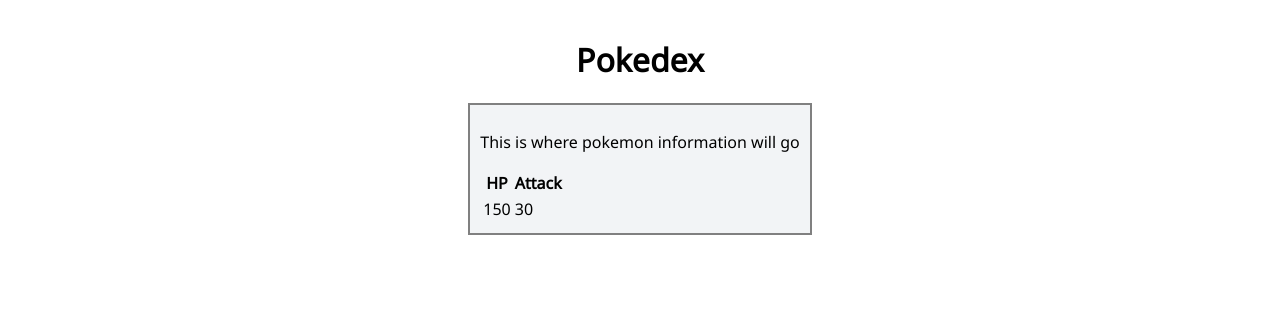
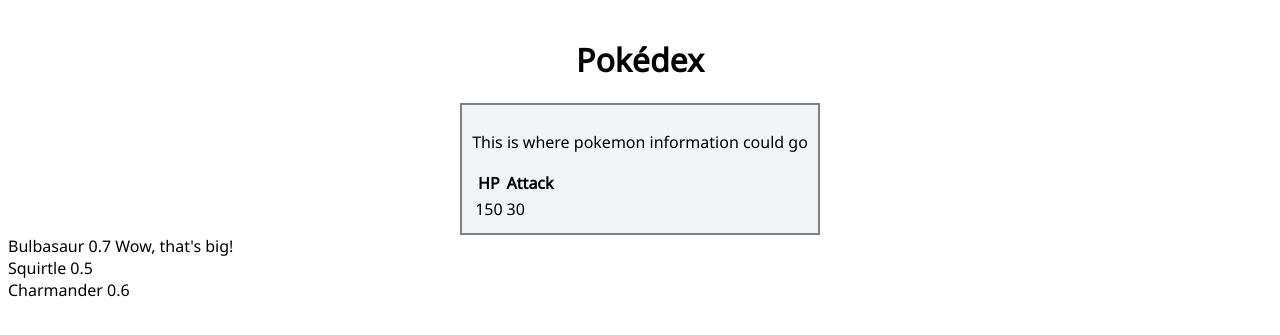
Before and after one commit to aclantz/pokedex-js-app, a plain HTML site: page index.html in a window 1280 px wide. Shown: the part 71-406 px from the top of the page. Drawn offline with Linux system fonts and the light colour scheme.

Commit message:
add for loop, printing object array to dom

```diff
--- a/css/styles.css
+++ b/css/styles.css
@@ -13,9 +13,9 @@ header {
     justify-content: space-evenly;
     padding: 20px;
 }
-header h1 {
+/* header h1 {
     font-size: medium;
-}
+} */
 .header__img {
     width: 40px;
 }
--- a/index.html
+++ b/index.html
@@ -3,7 +3,7 @@
 <head>
     <meta charset="UTF-8">
     <meta name="viewport" content="width=device-width, initial-scale=1.0">
-    <title>Pokedex</title>
+    <title>Pokédex</title>
     <link rel="shortcut icon" href="./img/poke-ball.svg">
     <link rel="stylesheet" href="./css/styles.css" type="text/css">
     <link href="https://fonts.googleapis.com/css2?family=Montserrat&family=Noto+Sans&display=swap" rel="stylesheet">
@@ -16,9 +16,9 @@
         <img src="./img/master-ball.png" alt="Image of a master-ball" class="header__img">
     </header>
     <main>
-        <h1>Pokedex</h1>
+        <h1>Pokédex</h1>
         <div class="main__div--card">
-            <p>This is where pokemon information will go</p>
+            <p>This is where pokemon information could go</p>
             <table>
                 <tr>
                     <th>HP</th>
--- a/js/scripts.js
+++ b/js/scripts.js
@@ -3,3 +3,13 @@ let pokemonList = [
     {name: 'Squirtle', type: 'water', height: 0.5},
     {name: 'Charmander', type: 'fire', height: 0.6}
 ]
+
+//Loop to print pokemonList object names and heights to the DOM
+for (i = 0; i < pokemonList.length; i++) {
+    if (pokemonList[i].height < 0.7) {
+        document.write(pokemonList[i].name + " " + pokemonList[i].height + "<br>");//used a string to space between printed object keys, and to create a line break.
+    }
+    else {
+        document.write(pokemonList[i].name + " " + pokemonList[i].height + " " + "Wow, that's big!<br>"); // highlight largest pokemon
+    }
+}
```
